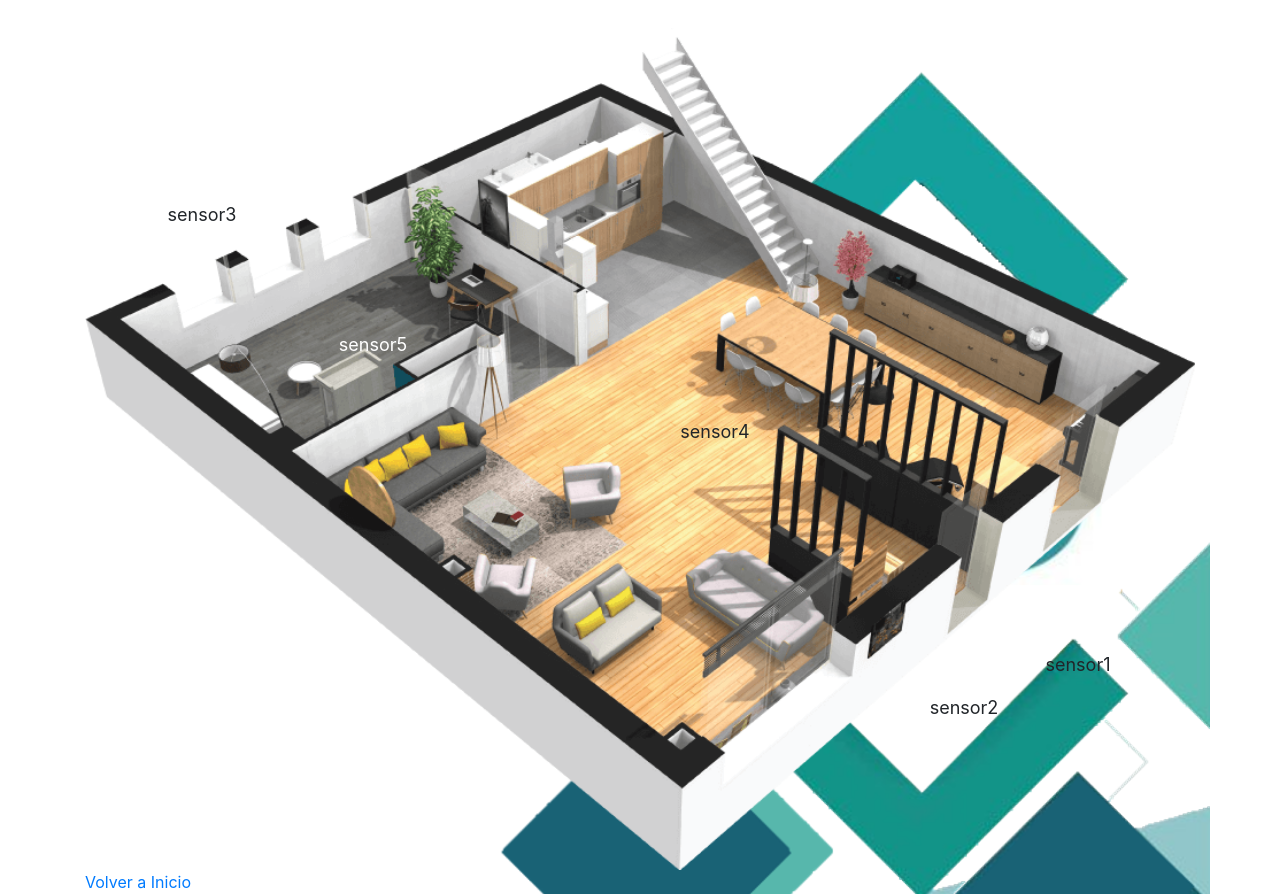
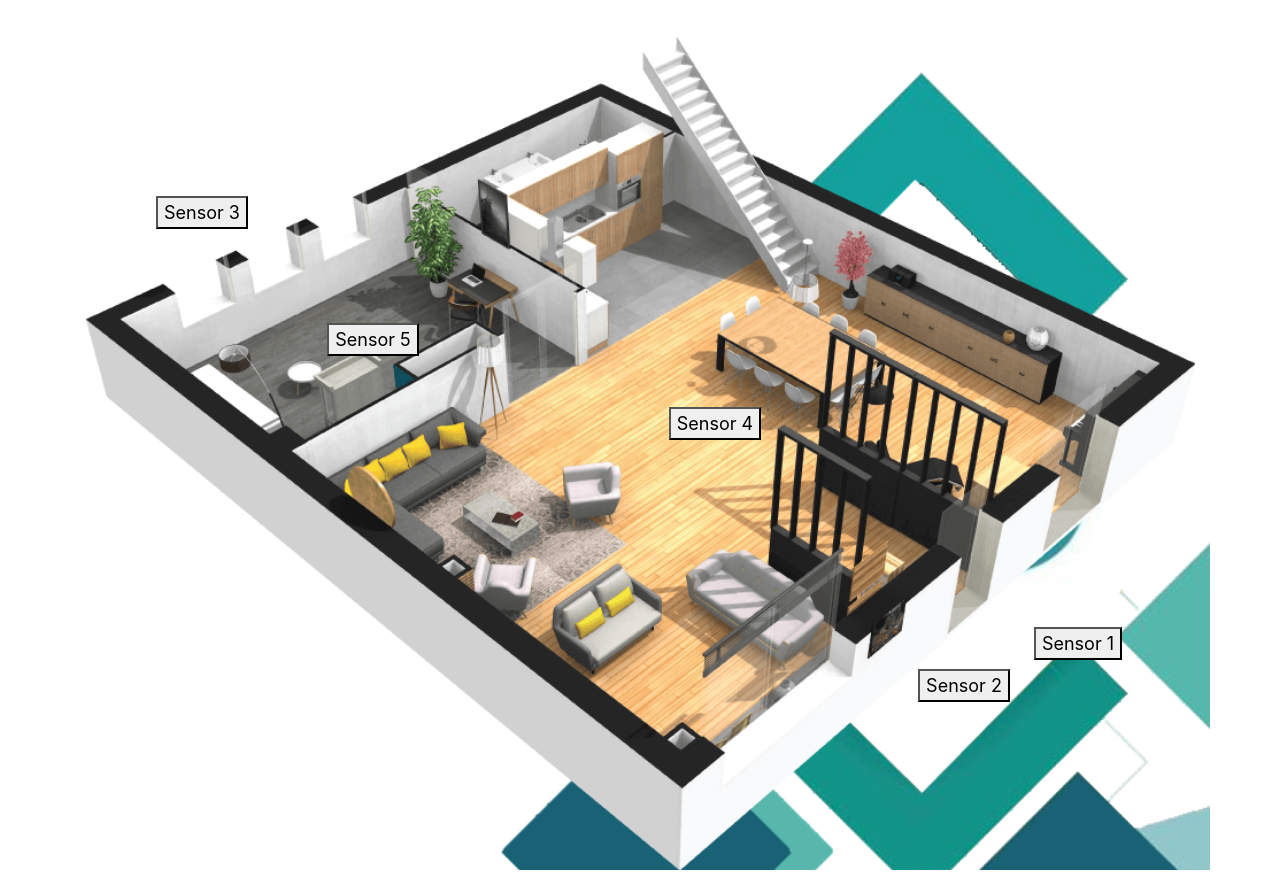
Before and after one commit to Fran-26/flask_test, a Flask app: page /sensores in a window 1280 px wide. Shown: the part 228-1122 px from the top of the page. After the commit the page ends 1098 px from the top, so only its background shows below. Run offline with Flask 2, Linux system fonts and the light colour scheme; some libraries are stand-ins or nearby versions.

Commit message:
muchos cambios
agrege funcion table() en js

```diff
--- a/application.py
+++ b/application.py
@@ -62,3 +62,8 @@ def set(id, estado):
 		return "Algo salio mal"
 	x="{id} guardado {estado}".format(id=id, estado=estado)
 	return (x)
+
+@app.route("/table/<string:id>")
+def table(id):
+	#TODO
+	return "hola :D"
--- a/static/sensores.js
+++ b/static/sensores.js
@@ -9,18 +9,32 @@ function update (){
 	if (req.readyState == 4)
 		if  (req.status == 200) {
 			obj = JSON.parse(req.responseText);
-			sensor_1.innerHTML = "Puerta Principal: " + obj.puerta_1;
-			sensor_2.innerHTML = "Ventana Sala: " + obj.sala_1;
-			sensor_3.innerHTML = "Ventana Atras: " + obj.ventana_1;
-			sensor_4.innerHTML = "Temperatura de la Sala: " + "0" + "°/ " + humedad_sala;
-			sensor_5.innerHTML = "Temperatura del Cuarto: " + "0" + "°/ " + humedad_cuarto;
+			jsensor_1.innerHTML = "Puerta Principal: " + obj.puerta_1;
+			jsensor_2.innerHTML = "Ventana Sala: " + obj.sala_1;
+			jsensor_3.innerHTML = "Ventana Atras: " + obj.ventana_1;
 			humedad_sala = "0";
 			humedad_cuarto = "0";
+			jsensor_4.innerHTML = "Temperatura de la Sala: " + "0" + "°/ " + humedad_sala;
+			jsensor_5.innerHTML = "Temperatura del Cuarto: " + "0" + "°/ " + humedad_cuarto;
 		}
 		else {
-	  	html.innerHTML = "<p>error "+req.status;
+	  	html.innerHTML = "<p>error "+req.status + "</p>";
  		}
 	};
 	req.send(null);
 
 }
+
+function loadTable(data) {
+	URL = tableURL + "\\" + data
+	var xhttp = new XMLHttpRequest();
+	xhttp.open("GET", URL, true);
+	xhttp.onreadystatechange = function() {
+	if (this.readyState == 4 && this.status == 200) {
+		document.getElementById("html").innerHTML = this.responseText;
+		}
+	else
+		html.innerHTML = "wtf :D"
+	};
+	xhttp.send(null);
+}
--- a/templates/sensores.html
+++ b/templates/sensores.html
@@ -2,6 +2,7 @@
 {% block head %}
 		<link rel="stylesheet" href="{{ url_for('static', filename='sensores.css') }}">
 		<script type="text/javascript"> window.reqURL = '{{ url_for('valores') }}' </script>
+		<script type="text/javascript"> window.tableURL = '{{ url_for('table') }}' </script>
 		<script src="{{ url_for('static', filename='sensores.js') }}"></script>
 		<script src="https://kit.fontawesome.com/a076d05399.js"></script>
 {% endblock  %}
@@ -14,12 +15,11 @@
 {% block heading %} Sensores {% endblock %}
 {% block body  %}
 			<img src="{{url_for('static', filename='plano.png')}}" width="100%" height="auto">
-  			<div class="topleft" id = "sensor_1">sensor1</div>
-			<div class="topleft" id = "sensor_2">sensor2</div>
-  			<div class="topleft" id = "sensor_3">sensor3</div>
-			<div class="topleft" id = "sensor_4">sensor4</div>
-			<div class="topleft" id = "sensor_5">sensor5</div>
+  			<div class="topleft" id = "sensor_1"><button onclick="loadTable(1)" id = "jsensor_1" >Sensor 1</button></div>
+  			<div class="topleft" id = "sensor_2"><button onclick="loadTable(2)" id = "jsensor_2" >Sensor 2</button></div>
+  			<div class="topleft" id = "sensor_3"><button onclick="loadTable(3)" id = "jsensor_3" >Sensor 3</button></div>
+  			<div class="topleft" id = "sensor_4"><button onclick="loadTable(4)" id = "jsensor_4" >Sensor 4</button></div>
+  			<div class="topleft" id = "sensor_5"><button onclick="loadTable(5)" id = "jsensor_5" >Sensor 5</button></div>
 			<div class="topleft" id = "html"></div>
-		<a href="{{ url_for('index') }}">Volver a Inicio</a>
 
 {% endblock %}
```
